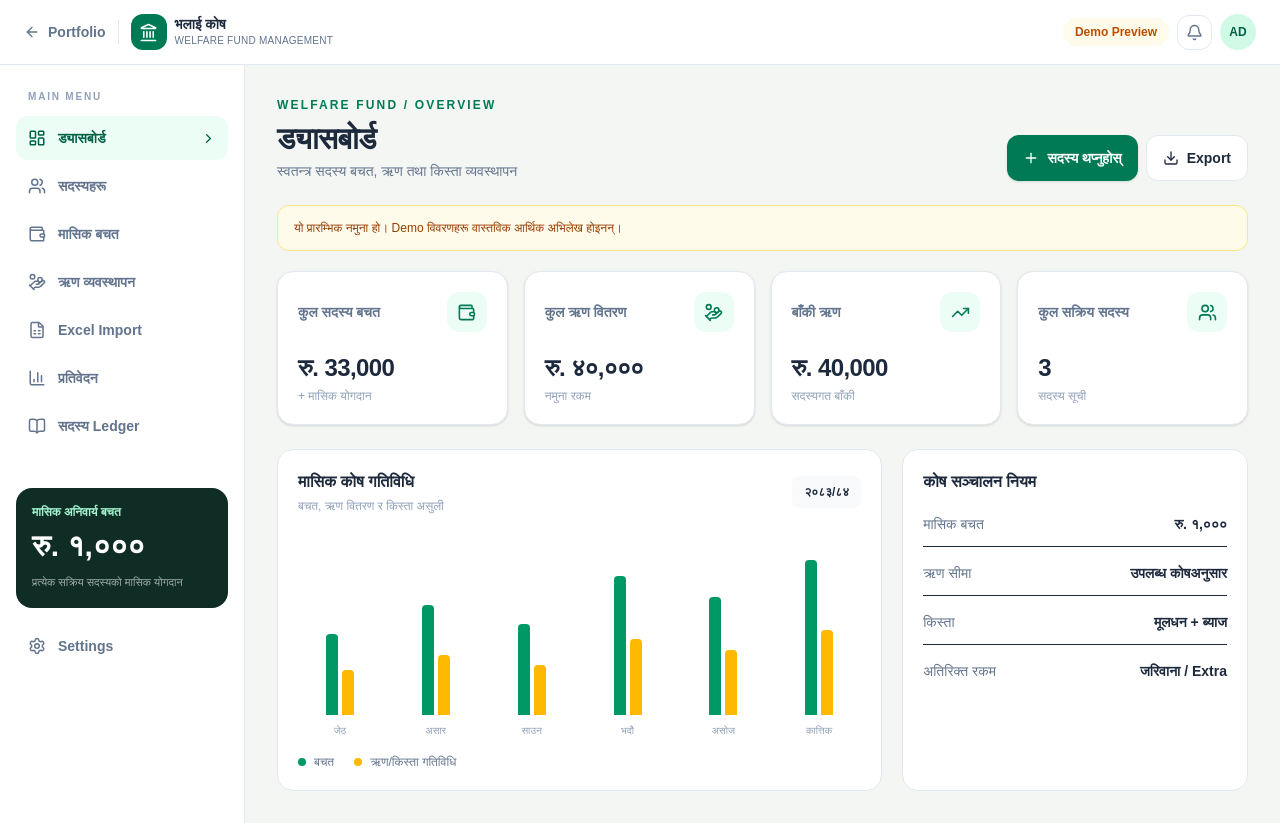
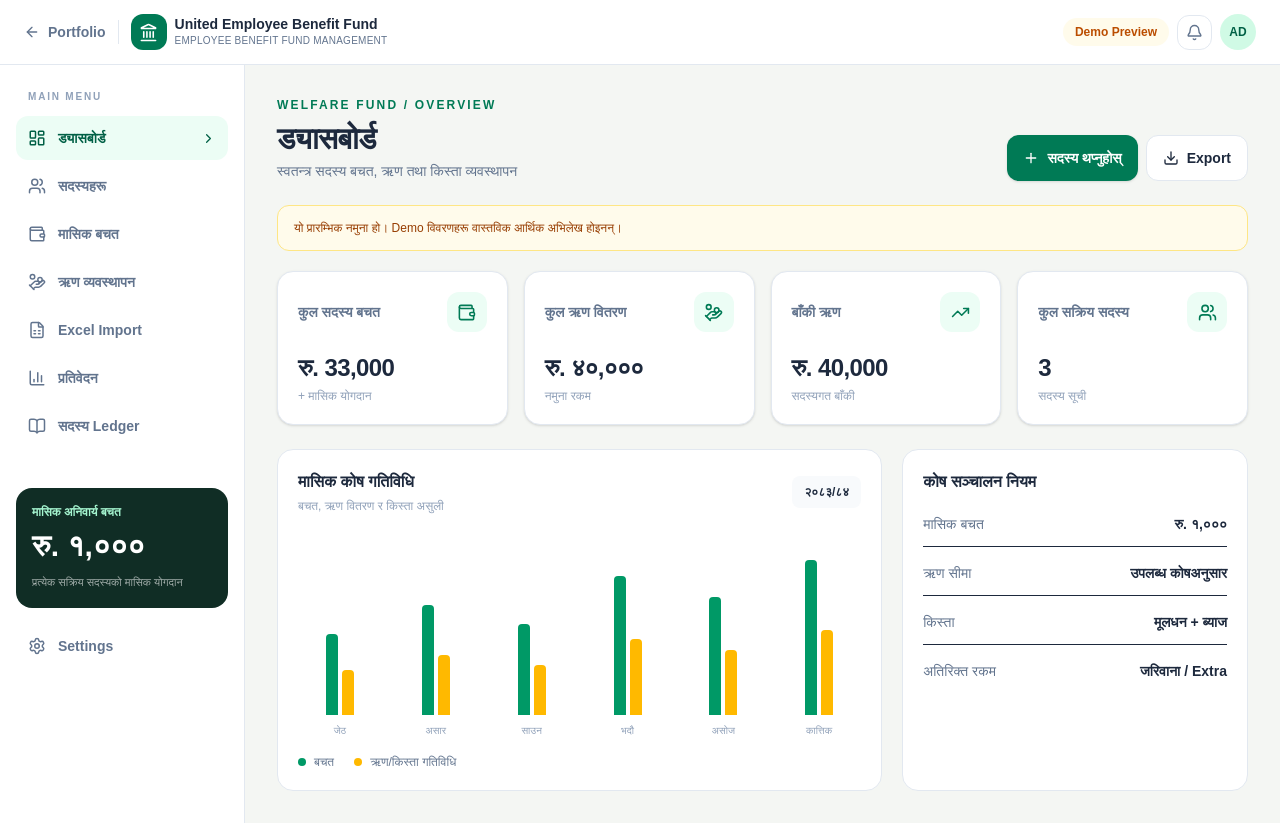
Before and after one commit to amarbartaula360/amarbartaula.com.np, a Next.js app: page /bhalai-kosh in a window 1280 px wide. Built offline with nearby package versions, Linux system fonts and the light colour scheme.

Commit message:
Update fund app branding to United Employee Benefit Fund

```diff
--- a/app/bhalai-kosh/page.js
+++ b/app/bhalai-kosh/page.js
@@ -50,7 +50,7 @@ export default function BhalaiKoshPage() {
             <button onClick={() => setMobileNav(!mobileNav)} className="rounded-lg border p-2 lg:hidden" aria-label="Menu">{mobileNav ? <X size={18}/> : <Menu size={18}/>}</button>
             <Link href="/#projects" className="flex items-center gap-2 text-sm font-semibold text-slate-500 hover:text-slate-900"><ArrowLeft size={16}/> Portfolio</Link>
             <span className="hidden h-6 w-px bg-slate-200 sm:block"/>
-            <div className="flex items-center gap-2"><span className="grid size-9 place-items-center rounded-xl bg-emerald-700 text-white"><Landmark size={19}/></span><div><p className="text-sm font-extrabold leading-tight">भलाई कोष</p><p className="text-[10px] font-medium tracking-wide text-slate-500">WELFARE FUND MANAGEMENT</p></div></div>
+            <div className="flex items-center gap-2"><span className="grid size-9 place-items-center rounded-xl bg-emerald-700 text-white"><Landmark size={19}/></span><div><p className="text-sm font-extrabold leading-tight">United Employee Benefit Fund</p><p className="text-[10px] font-medium tracking-wide text-slate-500">EMPLOYEE BENEFIT FUND MANAGEMENT</p></div></div>
           </div>
           <div className="flex items-center gap-2"><span className="hidden rounded-full bg-amber-50 px-3 py-1.5 text-xs font-semibold text-amber-700 sm:inline-flex">Demo Preview</span><button className="rounded-xl border border-slate-200 p-2 text-slate-500"><Bell size={17}/></button><div className="grid size-9 place-items-center rounded-full bg-emerald-100 text-xs font-bold text-emerald-800">AD</div></div>
         </div>
```
